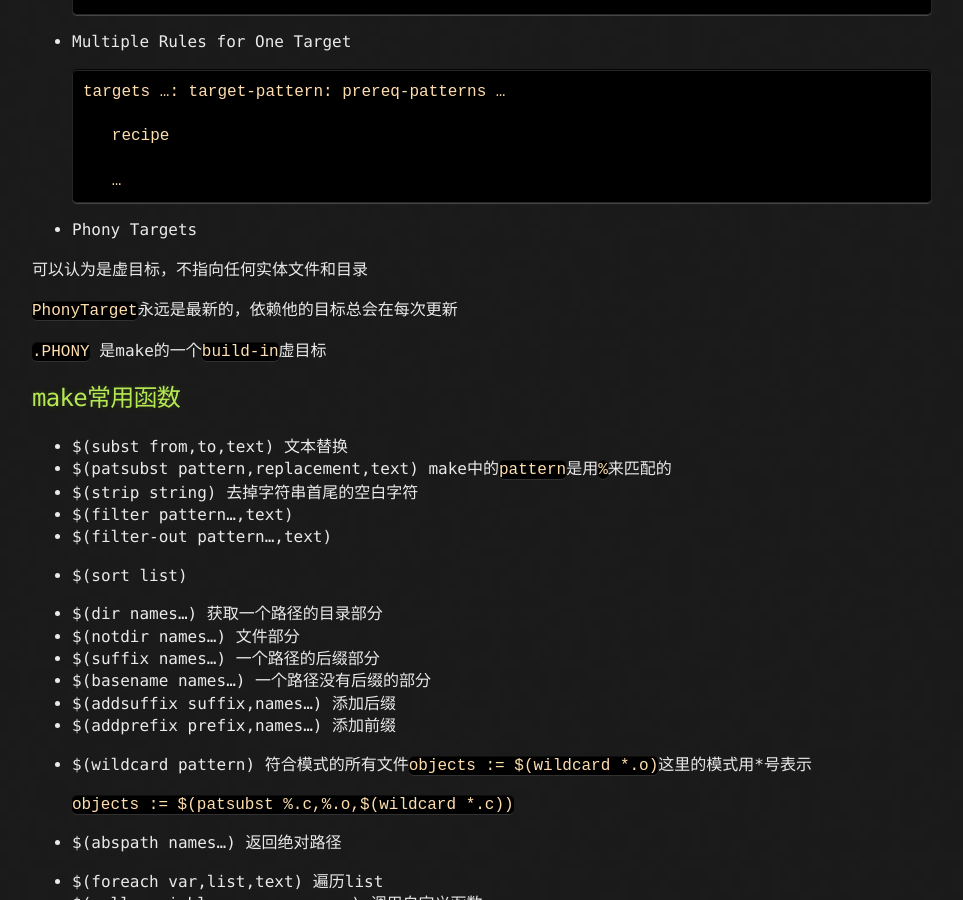
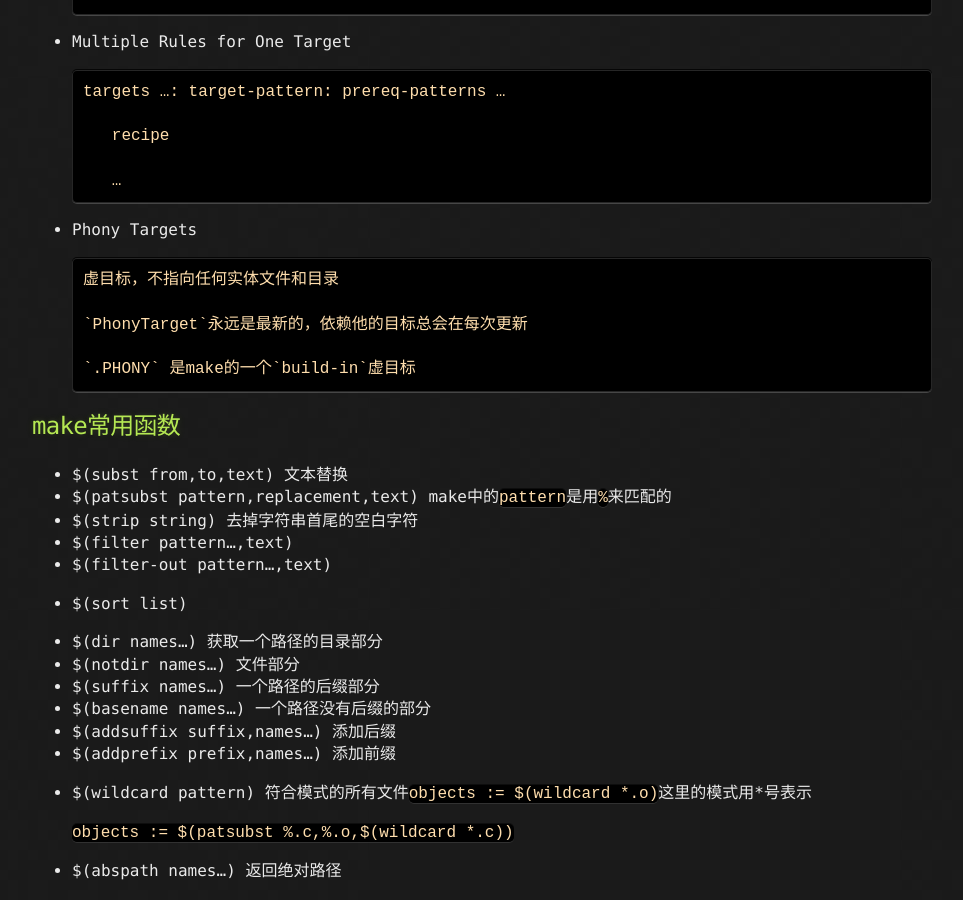
Before and after one commit to Shl4046/Shl4046.github.io, a Jekyll site: the page built from _posts/gnutools/2017-10-03-make.md, in a window 1280 px wide and 900 px high, scrolled down 987 px. Shown: the whole window, without its empty margins (163-1126 px from the left). Built offline with Jekyll 4.4.1, drawn with Linux system fonts in a browser that asks for light colours.

Commit message:
Update 2017-10-03-make.md

```diff
--- a/_posts/gnutools/2017-10-03-make.md
+++ b/_posts/gnutools/2017-10-03-make.md
@@ -24,7 +24,6 @@ date:   2017-10-03 01:53:30 -0700
 
          …
 
-
 * A pipe symbol in prerequisites
 
       targets : normal-prerequisites | order-only-prerequisites
@@ -47,11 +46,11 @@ date:   2017-10-03 01:53:30 -0700
 
 * Phony Targets
 
- 可以认为是虚目标，不指向任何实体文件和目录
+      虚目标，不指向任何实体文件和目录
 
- `PhonyTarget`永远是最新的，依赖他的目标总会在每次更新
+      `PhonyTarget`永远是最新的，依赖他的目标总会在每次更新
 
- `.PHONY` 是make的一个`build-in`虚目标
+      `.PHONY` 是make的一个`build-in`虚目标
 
 ## make常用函数
 
```
